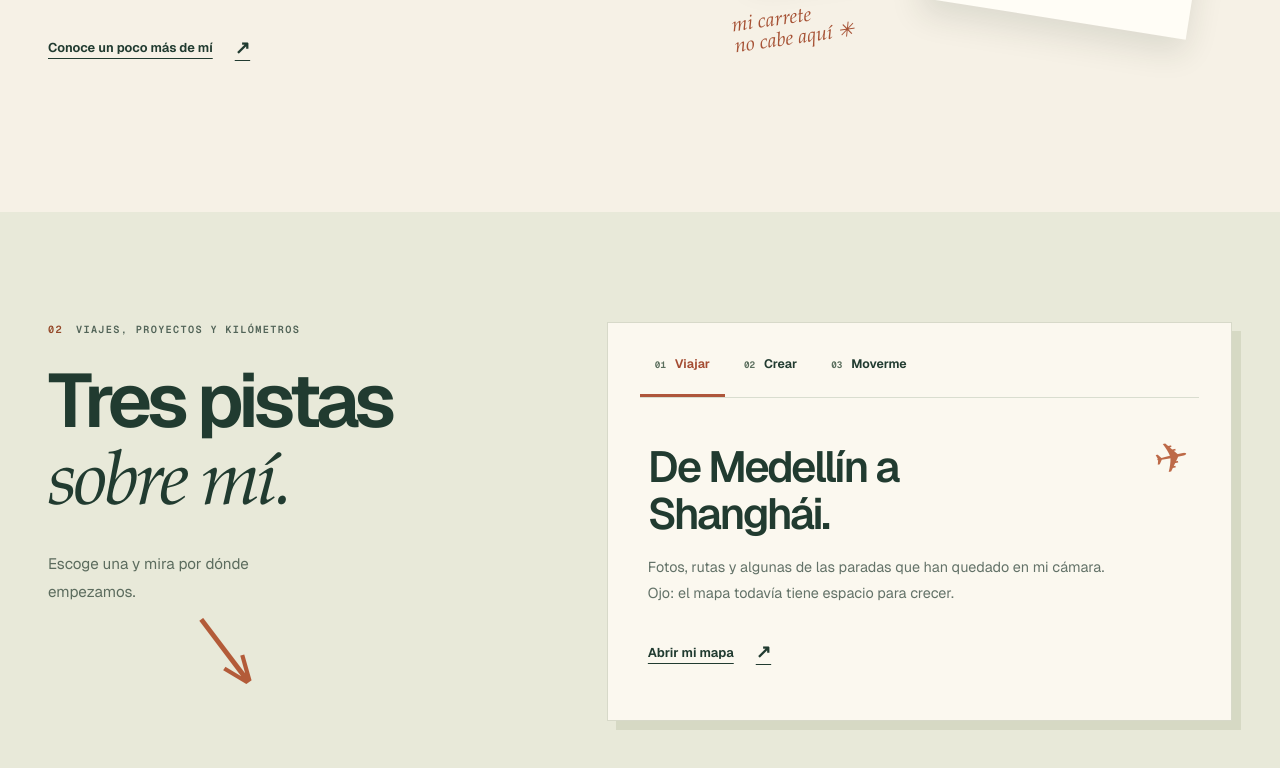
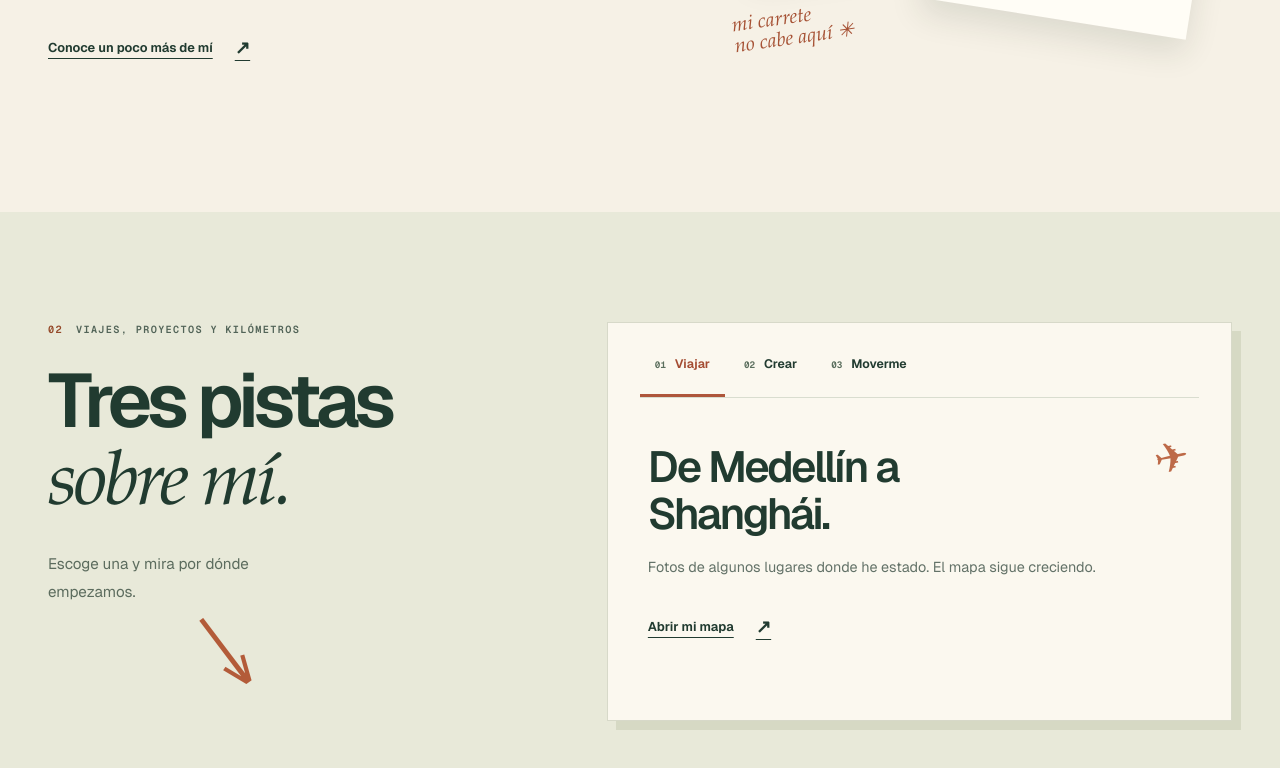
Before and after one commit to nicolasv8/nicolasv8.github.io, a Next.js app: page / in a window 1280 px wide. Shown: the part 1407-2175 px from the top of the page. Built offline with nearby package versions, Linux system fonts and the light colour scheme.

Commit message:
Keep the travel introduction accurate

```diff
--- a/components/home-curiosity.tsx
+++ b/components/home-curiosity.tsx
@@ -9,7 +9,7 @@ const things = [
     label: "Viajar",
     icon: "✈",
     title: "De Medellín a Shanghái.",
-    body: "Fotos, rutas y algunas de las paradas que han quedado en mi cámara. Ojo: el mapa todavía tiene espacio para crecer.",
+    body: "Fotos de algunos lugares donde he estado. El mapa sigue creciendo.",
     href: "/mapa",
     link: "Abrir mi mapa",
   },
@@ -26,7 +26,7 @@ const things = [
     id: "moverme",
     label: "Moverme",
     icon: "↗",
-    title: "Medias maratones.",
+    title: "A correr.",
     body: "He corrido varias medias maratones. En 2025 corrí los 10K con el equipo de Duke Kunshan; quedamos terceros por equipos.",
     href: "https://athletics.dukekunshan.edu.cn/latest-in-athletics/home-course-home-champions-dku-varsity-running-claims-third-straight-victory/",
     link: "Ver la carrera en DKU",
```
